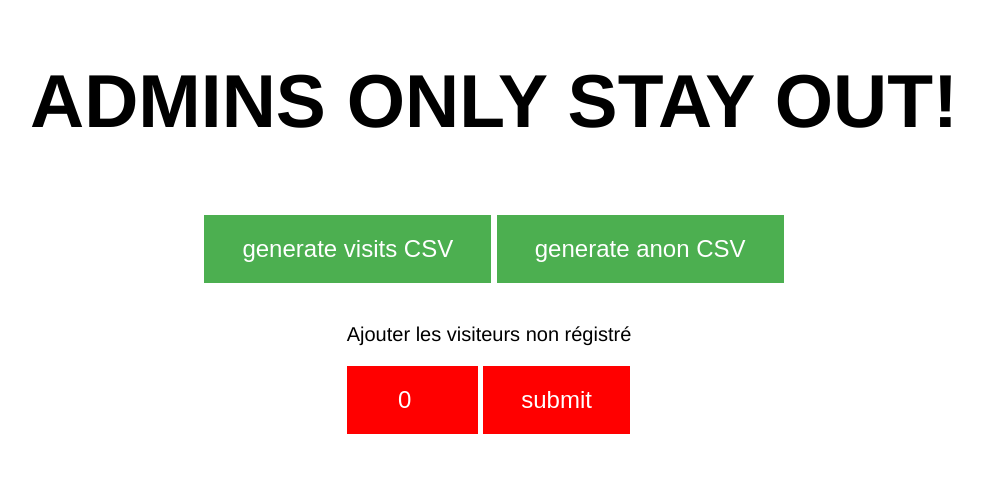
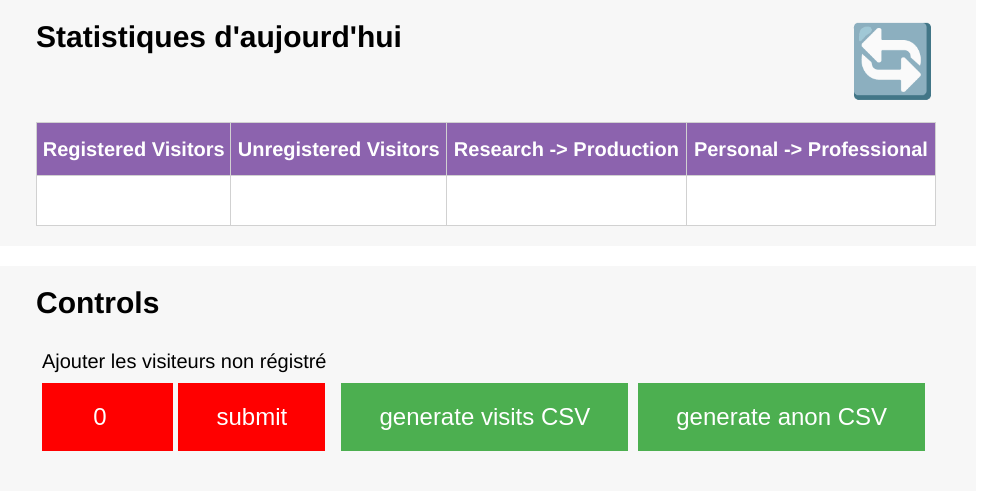
Before and after one commit to FabLabDuPEC/Frenzone, a website: page frontend/admin/admin.html in a window 1280 px wide. Shown: the whole page, without its empty margins (154-1136 px from the left). Drawn offline with nearby package versions, Linux system fonts and the light colour scheme; no server answers; files whose address does not match are found by name.

Commit message:
Dashboard 2.0
New features: socket-driven statistics, auto poll for stats on page-load. Reorganized DOM elements and updates style.css

```diff
--- a/frontend/admin/admin.html
+++ b/frontend/admin/admin.html
@@ -11,17 +11,50 @@
 
 <body>
     <div id="container">
-        <div>
-            <h1>ADMINS ONLY STAY OUT!</h1>
+        <!--         <div>
+            <h1>ADMIN</h1>
+        </div> -->
+        <div id="realtimeStatsContainer">
+            <div id="realtimeStatsHeader">
+                <div>
+                    <h2>Statistiques d'aujourd'hui</h2>
+                    <div id="date"></div>
+                </div>
+                <div id="refreshStatsButton">🔄</div>
+            </div>
+            <div id="realtimeStatsBody">
+                <table id="realtimeStatsTable">
+                    <tr>
+                        <th id="registeredVisitorsHeader">Registered Visitors</th>
+                        <th id="unregisteredVisitorsHeader">Unregistered Visitors</th>
+                        <th>Research -> Production</th>
+                        <th>Personal -> Professional</th>
+                    </tr>
+                    <tr>
+                        <td id="registeredVisitors"></td>
+                        <td id="unregisteredVisitors"></td>
+                        <td id="avgResearchProduction"></td>
+                        <td id="avgPersonalProfessional"></td>
+                    </tr>
+                </table>
+            </div>
         </div>
-        <div>
-            <input type="button" name="visits" id="visits" value="generate visits CSV">
-            <input type="button" name="anon" id="anon" value="generate anon CSV">
-        </div>
-        <div id="unregisteredVisitorsContainer">
-            <div><p>Ajouter les visiteurs non régistré</p></div>
-            <input type="number" name="unregisteredVisitorsCount" id="unregisteredVisitorsCount" value="0" min="0" max="100">
-            <input type="button" name="unregisteredVisitorsButton" id="unregisteredVisitorsButton" value="submit">
+        <div id="controlPanel">
+            <div id="controlPanelHeader"><h2>Controls</h2>
+            </div>
+            <div id="controlPanelBody">
+                <div id="unregisteredVisitorsContainer">
+                    <div>
+                        <p>Ajouter les visiteurs non régistré</p>
+                    </div>
+                    <input type="number" name="unregisteredVisitorsCount" id="unregisteredVisitorsCount" value="0" min="0" max="100">
+                    <input type="button" name="unregisteredVisitorsButton" id="unregisteredVisitorsButton" value="submit">
+                </div>
+                <div id="reportsButtons">
+                    <input type="button" name="visits" id="visits" value="generate visits CSV">
+                    <input type="button" name="anon" id="anon" value="generate anon CSV">
+                </div>
+            </div>
         </div>
     </div>
 </body>
--- a/frontend/admin/admin.js
+++ b/frontend/admin/admin.js
@@ -7,16 +7,43 @@ $(document).ready(function() {
     socket = io();
     $("#visits").on("click", function() { socket.emit("generate visits csv") });
     $("#anon").on("click", function() { socket.emit("generate anon csv") });
-    var unregisteredButton = $("#unregisteredVisitorsButton");
-    unregisteredButton.click(submitUnregisteredVisitors);
+    $("#unregisteredVisitorsButton").on("click", submitUnregisteredVisitors);
+    $("#refreshStatsButton").on("click", () => socket.emit("refresh stats"));
     socket.on("visits csv data", createDownloadableCSV);
-    socket.on("anon csv data", createDownloadableCSV)
-    if()
+    socket.on("anon csv data", createDownloadableCSV);
+    socket.on("unregistered visits saved", alertUnregisteredVisitsSaved);
+    socket.on("new stats", loadStats);
+    $("#refreshStatsButton").click();
 });
 
-function submitUnregisteredVisitors(){
+function submitUnregisteredVisitors() {
     var count = $("#unregisteredVisitorsCount").val();
-    socket.emit("save unregistered visit", count);
+    if (count > 0) {
+        socket.emit("save unregistered visit", count);
+    } else {
+        alert("Pas capable d'ajouter " + count + " visites au base de données");
+    }
+}
+
+function loadStats(stats) {
+    console.log(stats);
+    $("#date").html(stats.date);
+    if (stats.status === false) {
+        console.log("no visits so far today");
+        $("#registeredVisitors").html(0);
+        $("#unregisteredVisitors").html(0);
+    } else {
+        console.log("stats received");
+        $("#registeredVisitors").html(stats.registeredVisitors);
+        $("#unregisteredVisitors").html(stats.unregisteredVisitors);
+        $("#avgResearchProduction").html(stats.researchProduction);
+        $("#avgPersonalProfessional").html(stats.personalProfessional);
+    }
+
+}
+
+function alertUnregisteredVisitsSaved(count) {
+    alert(count + " unregistered visits saved.");
 }
 
 function createDownloadableCSV(CSV, fileName) {
--- a/frontend/admin/style.css
+++ b/frontend/admin/style.css
@@ -1,9 +1,13 @@
 html,
-body {
+body,
+#container {
+    max-width: 100%;
     width: 100%;
     height: 100%;
     font-family: Helvetica Neue, Helvetica, Arial, sans-serif;
     font-size: 20px;
+    margin: 0;
+    padding: 0;
 }
 
 
@@ -27,31 +31,29 @@ input[type=button]:active {
     background-color: #579359;
 }
 
-#container>div {
-    margin-bottom: 20px;
-}
-
-input[type=number]{
+input[type=number] {
     width: 55px;
 
 }
 
-#unregisteredVisitorsContainer{
+
+#unregisteredVisitorsContainer {
+    flex-shrink: 0;
 }
 
-#unregisteredVisitorsContainer > div {
+#unregisteredVisitorsContainer>div {
     margin-right: 10px;
 }
 
-#unregisteredVisitorsContainer > input{
+#unregisteredVisitorsContainer>input {
     background-color: red;
 }
 
-#unregisteredVisitorsButton:hover{
+#unregisteredVisitorsButton:hover {
     background-color: #e30000;
 }
 
-#unregisteredVisitorsButton:active{
+#unregisteredVisitorsButton:active {
     background-color: #d10000;
 }
 
@@ -63,4 +65,109 @@ input[type=number]{
 
 h1 {
     font-size: 75px;
+    margin: 0px;
 }
+
+h2 {
+    margin: 0px;
+}
+
+p {
+    margin: 10px 0;
+}
+
+#container>div,
+#controlPanel>div {
+    margin-bottom: 20px;
+}
+
+#controlPanel {
+    display: flex;
+    flex-direction: column;
+    align-items: center;
+    width: 900px;
+    padding: 20px 40px;
+    background-color: #f7f7f7;
+}
+
+#controlPanelHeader {
+    display: flex;
+    flex-direction: row;
+    justify-content: flex-start;
+    width: 100%;
+}
+
+#realtimeStatsContainer {
+    width: 900px;
+    padding: 20px 40px;
+    background-color: #f7f7f7;
+}
+
+#realtimeStatsHeader {
+    display: flex;
+    flex-direction: row;
+    justify-content: space-between;
+    width: 100%;
+}
+
+#refreshStatsButton {
+    font-size: 70px;
+    cursor: pointer;
+}
+
+#refreshStatsButton:hover {}
+
+#realtimeStatsTable {
+    border-collapse: collapse;
+    width: 100%;
+}
+
+#registeredVisitorsHeader {
+}
+
+#unregisteredVisitorsHeader {
+}
+
+td {
+    background-color: white;
+}
+
+tr {
+    height: 50px;
+    text-align: center;
+}
+
+tr > th{
+    color: white;
+    background-color: #8c63ae;
+}
+
+
+th {
+    height: 50px;
+    text-align: center;
+}
+
+table {
+    margin-top: 20px;
+}
+
+table,
+td,
+th {
+    border: 1px solid #d1d1d1;
+}
+
+#controlPanelBody {
+    display: flex;
+    flex-direction: row;
+}
+
+#reportsButtons {
+    display: flex;
+    align-items: flex-end;
+}
+
+#reportsButtons>input {
+    margin: 0 5px;
+}
```
